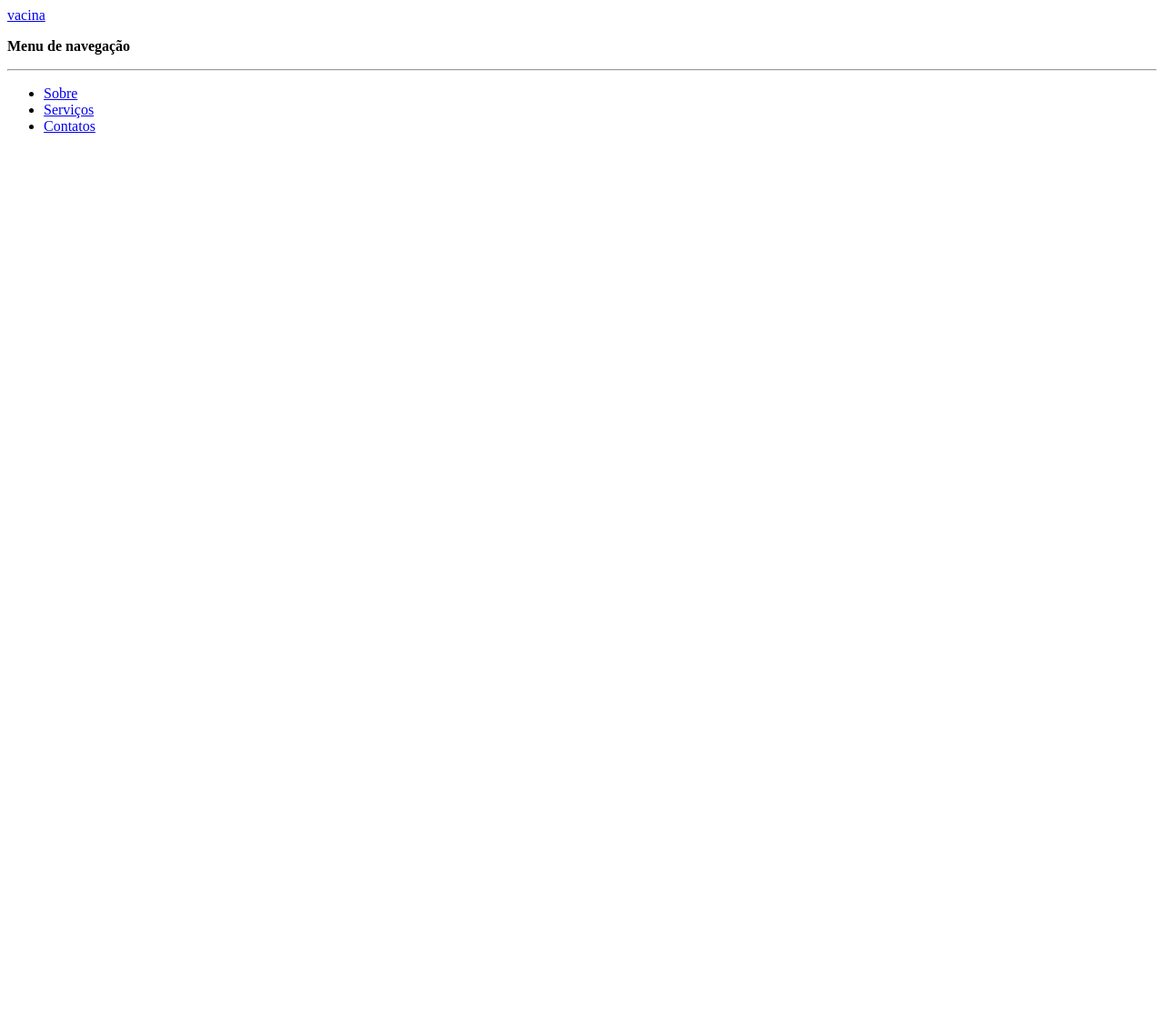
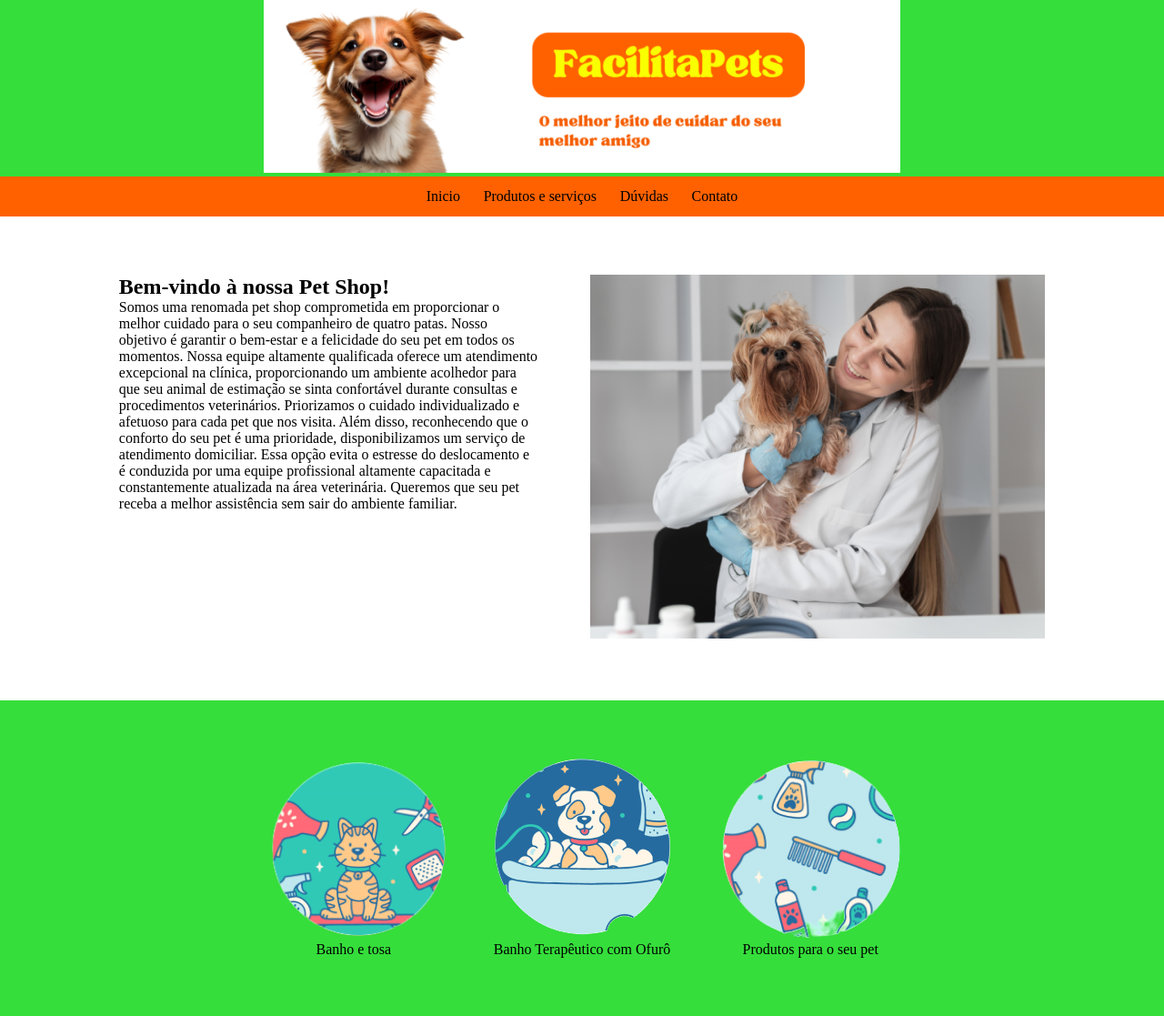
Before and after one commit to Humopz/pet-shop, a plain HTML site: page index.html in a window 1280 px wide. Shown: the whole page at 91% size. Before the commit the page ends 800 px from the top, so only its background shows below. Drawn offline with Linux system fonts and the light colour scheme.

Commit message:
Atualização
Atualizando Style.css e index.html
Adicionando a pasta imagens e seus arquivos

```diff
--- a/index.html
+++ b/index.html
@@ -3,24 +3,63 @@
 <head>
     <meta charset="UTF-8">
     <meta name="viewport" content="width=device-width, initial-scale=1.0">
+    <link rel="stylesheet" href="style.css">
     <title>FacilitaPets</title>
 </head>
 <body>
+    <nav class="menu_navegacao">
+        <img src="imagens/logotipo.capa.png" alt="Logotipo">
+        <ul class="lista_navegacao">
+                <li class="item_navegacao">Inicio</li>
+                <li class="item_navegacao">Produtos e serviços</li>
+                <li class="item_navegacao">Dúvidas</li>
+                <li class="item_navegacao">Contato</li>
+            </ul>
+        </div>
+    </nav>
+    <main>
+        <section>
+            <div class="inicio_sobre">
+                <div class="inicio_sobre_texto">
+                    <h2>Bem-vindo à nossa Pet Shop!</h2>
+                    <p>Somos uma renomada pet shop comprometida em proporcionar o melhor cuidado para o seu companheiro
+                        de quatro patas. Nosso objetivo é garantir o bem-estar e a felicidade do seu pet em todos os momentos.
+                        Nossa equipe altamente qualificada oferece um atendimento excepcional na clínica, proporcionando
+                        um ambiente acolhedor para que seu animal de estimação se sinta confortável durante consultas e
+                        procedimentos veterinários. Priorizamos o cuidado individualizado e afetuoso para cada pet que nos
+                        visita. Além disso, reconhecendo que o conforto do seu pet é uma prioridade, disponibilizamos um
+                        serviço de atendimento domiciliar. Essa opção evita o estresse do deslocamento e é conduzida por
+                        uma equipe profissional altamente capacitada e constantemente atualizada na área veterinária.
+                        Queremos que seu pet receba a melhor assistência sem sair do ambiente familiar.
+                    </p>
+                </div>
+                <div class="inicio_sobre_imagem">
+                    <img src="imagens/sobre.png" alt="Sobre">
+                    <!--Image by <a href="https://www.freepik.com/free-photo/veterinarian-
+                    check-ing-puppy-s-health_10823365.htm#query=atendente%20pet%20shop&position=34&from_
+                    view=search&track=ais&uuid=d81052cc-0573-459a-8f64-e4b91efda0b8">Freepik</a>-->
+                </div>
+            </div>
+        </section>
+        <section>
+            <div class="inicio_produtos">
+                <div class="inicio_produtos_interno">
+                    <img class="imagem_inico_produtos_internos" src="imagens/logo.tosa.png" alt="Banho e tosa">
+                    <p>Banho e tosa</p>
+                </div>
+                <div class="inicio_produtos_interno">
+                    <img class="imagem_inico_produtos_internos" src="imagens/logo.banho.png" alt="Banho Terapêutico com Ofurô">
+                    <p>Banho Terapêutico com Ofurô</p>
+                </div>
+                <div class="inicio_produtos_interno">
+                    <img class="imagem_inico_produtos_internos" src="imagens/logo.produtos.png" alt="Produtos">
+                    <p>Produtos para o seu pet</p>
+                </div>
+            </div>
+        </section>
+        <section>
 
-        <main>
-            <a href="vacinas.html">vacina</a>
-            <div class="div_main">
-            <div class="div_navegacao">
-                <nav>
-                    <p> <strong>Menu de navegação</strong></p>
-                    <hr>
-                    <ul class="lista_menu">
-                        <li><a href="sobre.html">Sobre</a>
-                        <li><a href="serviços.html">Serviços</a>
-                        <li><a href="contatos.html">Contatos</a></li>
-                    </ul>
-                </nav>
-            </div>
-
+        </section>
+    </main>
 </body>
 </html>
--- a/style.css
+++ b/style.css
@@ -0,0 +1,54 @@
+*{
+    padding: 0;
+    text-decoration: none;
+    margin: 0;
+}
+
+.menu_navegacao{
+    text-align: center;
+    background-color: #35DE3B;
+}
+
+.lista_navegacao{
+    display: flex;
+    justify-content: center;
+    list-style-type: none;
+    background-color: #FF6100;
+}
+
+.item_navegacao{
+    margin: 1%;
+}
+
+.inicio_sobre{
+    display: flex;
+    justify-content: center;
+    margin: 5%;
+}
+
+.inicio_sobre_texto{
+    width: 40%;
+    margin-right: 5%;
+}
+
+.inicio_produtos{
+    display: flex;
+    background-color: #35DE3B;
+    justify-content: center;
+}
+
+.inicio_produtos_interno{
+    text-align: center;
+    margin: 2%;
+    margin-top: 5%;
+    margin-bottom: 5%;
+}
+
+.imagem_inico_produtos_internos{
+    height: 90%;
+    transition: 0.5s;
+}
+
+.imagem_inico_produtos_internos:hover{
+    height: 100%;
+}
```
Also changed, not shown: imagens/logo.banho.png (added), imagens/logo.produtos.png (added), imagens/logo.tosa.png (added), imagens/logotipo.capa.png (added), imagens/logotipo150.png (added), imagens/logotipo500.png (added), imagens/originais/8425320.jpg (added), imagens/originais/logo.png (added), imagens/originais/pet_principal.png (added), imagens/originais/sobre.jpg (added), imagens/sobre.png (added).
